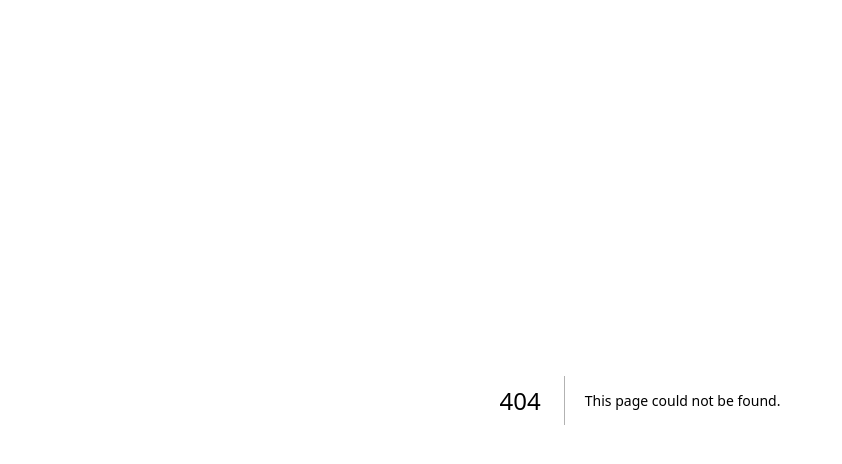
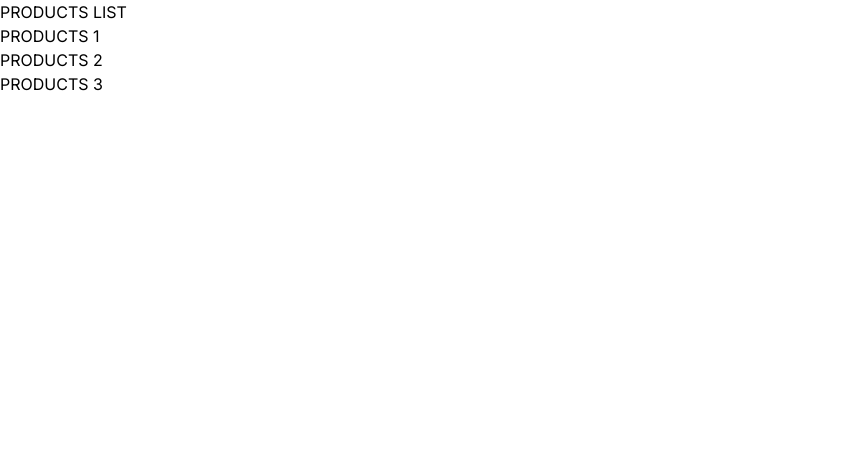
Before and after one commit to sreedhar111yu/nextjs-tuto, a Next.js app: page /products in a window 1280 px wide. Before the commit this address had no page. Shown: the top 464 px of the page, without its empty margins (0-842 px from the left). Built offline with nearby package versions, Linux system fonts and the light colour scheme.

Commit message:
dynamic route first step is complited

```diff
--- /dev/null
+++ b/src/app/products/page.js
@@ -0,0 +1,12 @@
+export default function productList(){
+    return(
+        <>
+        <h1>PRODUCTS LIST</h1>
+        <h2>PRODUCTS 1</h2>
+        <h2>PRODUCTS 2</h2>
+        <h2>PRODUCTS 3</h2>
+
+
+         </>
+    )
+}
```
